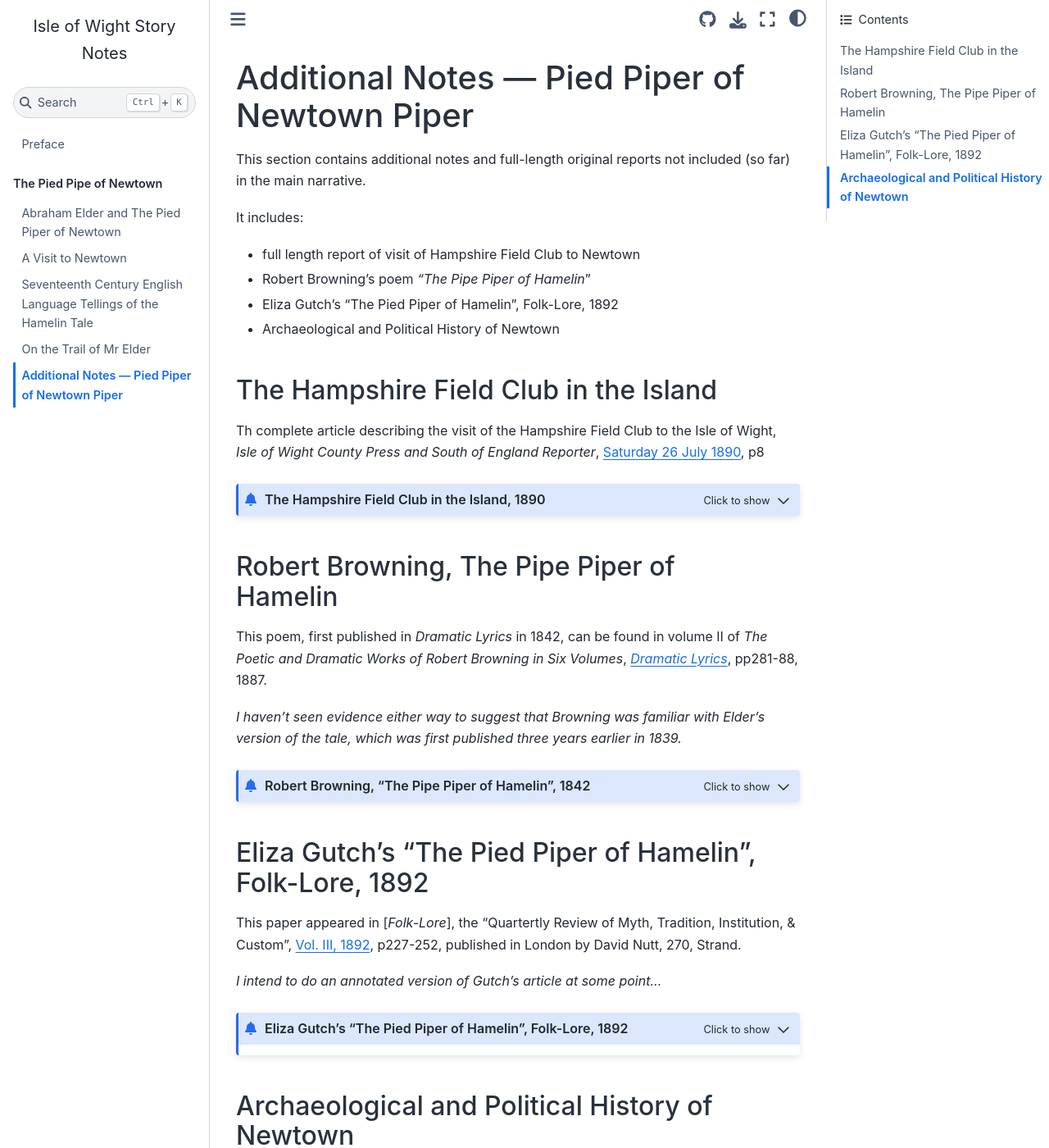
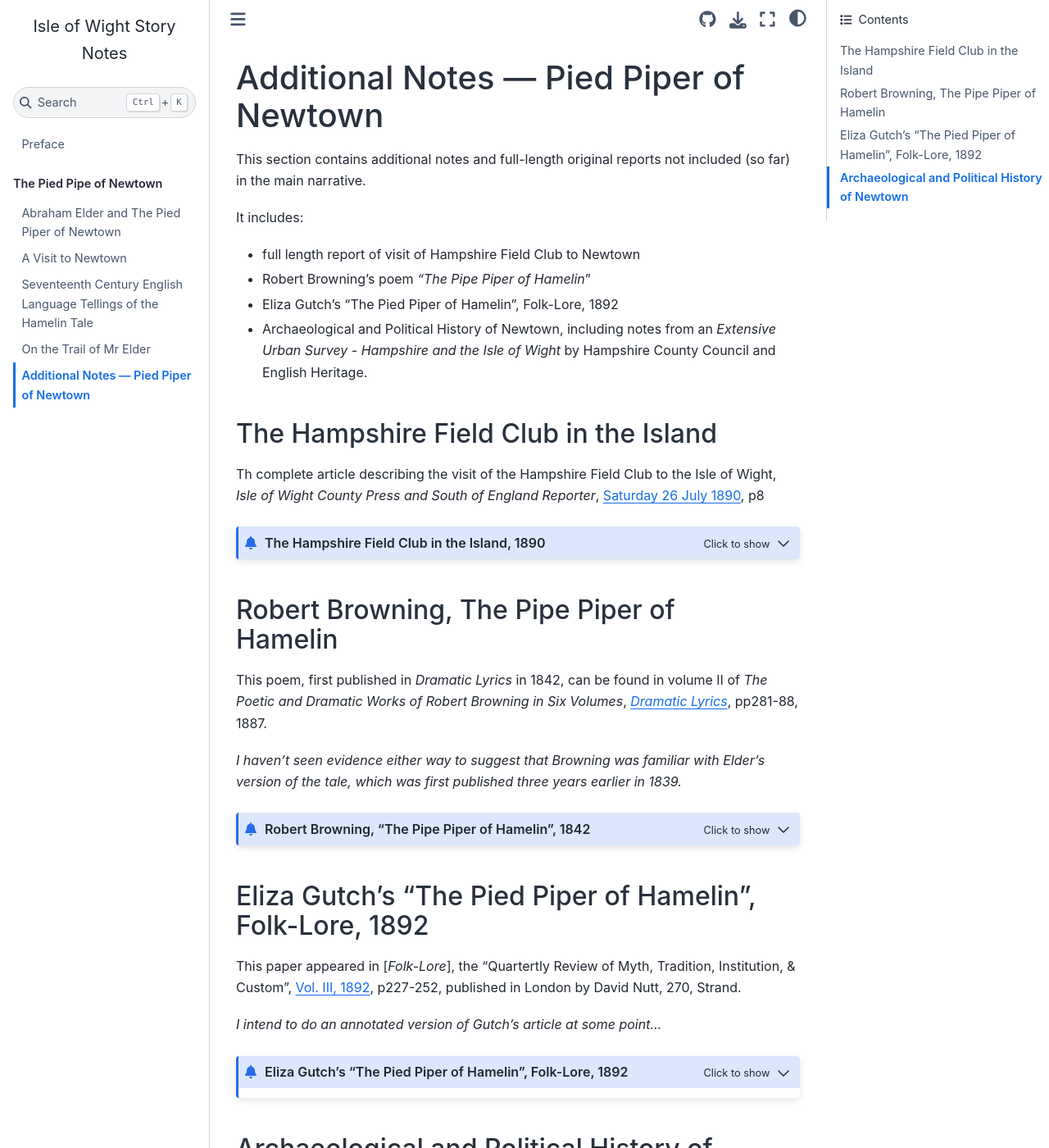
Before and after one commit to psychemedia/island-storynotes, a Jupyter Book: the page built from piedPiperNewtown/newtown_additional.md, in a window 1280 px wide and 1400 px high. Shown: the whole window at 82% size. Built offline with Jupyter Book 1.0.4 settings and Sphinx 7.4.7 and the Sphinx Book theme 1.1.4, drawn with Linux system fonts in a browser that asks for light colours; some of the changed text lies outside the part shown.

Commit message:
Update newtown_additional.md

````diff
--- a/piedPiperNewtown/newtown_additional.md
+++ b/piedPiperNewtown/newtown_additional.md
@@ -1,5 +1,5 @@
 
-# Additional Notes — Pied Piper of Newtown Piper
+# Additional Notes — Pied Piper of Newtown
 
 This section contains additional notes and full-length original reports not included (so far) in the main narrative.
 
@@ -8,7 +8,7 @@ It includes:
 - full length report of visit of Hampshire Field Club to Newtown
 - Robert Browning's poem _"The Pipe Piper of Hamelin_"
 - Eliza Gutch's “The Pied Piper of Hamelin”, Folk-Lore, 1892
-- Archaeological and Political History of Newtown
+- Archaeological and Political History of Newtown, including notes from an *Extensive Urban Survey - Hampshire and the Isle of Wight* by Hampshire County Council and English Heritage.
 
 ## The Hampshire Field Club in the Island
 
@@ -544,7 +544,7 @@ Eliza Gutch.
 
 Newtown was originally created as a new town by the Bishop of Winchester in 1254.
 
-An archaeological survey of Newtown was produced by the *Extensive Urban Survey - Hampshire and the Isle of Wight*, Dave Hopkins, 2004, [https://doi.org/10.5284/1000227](https://archaeologydataservice.ac.uk/archives/view/hampshire_eus_2003/) [Newtown specifics](https://archaeologydataservice.ac.uk/archives/view/hampshire_eus_2003/downloads.cfm?REDSQUIDARCHIVES_a4d34cc3-1b46-45fd-8730-d8b590a8a137_0&area1=isle_of_wight&area2=newtown).
+An archaeological survey of Newtown was produced by Hampshire County Council and English Heritage and published as *Extensive Urban Survey - Hampshire and the Isle of Wight*, Dave Hopkins, 2004, [https://doi.org/10.5284/1000227](https://archaeologydataservice.ac.uk/archives/view/hampshire_eus_2003/) [Newtown specifics](https://archaeologydataservice.ac.uk/archives/view/hampshire_eus_2003/downloads.cfm?REDSQUIDARCHIVES_a4d34cc3-1b46-45fd-8730-d8b590a8a137_0&area1=isle_of_wight&area2=newtown).
 
 ```{admonition} Extensive Urban Survey - Location & History, Newtown
 :class: dropdown
````
